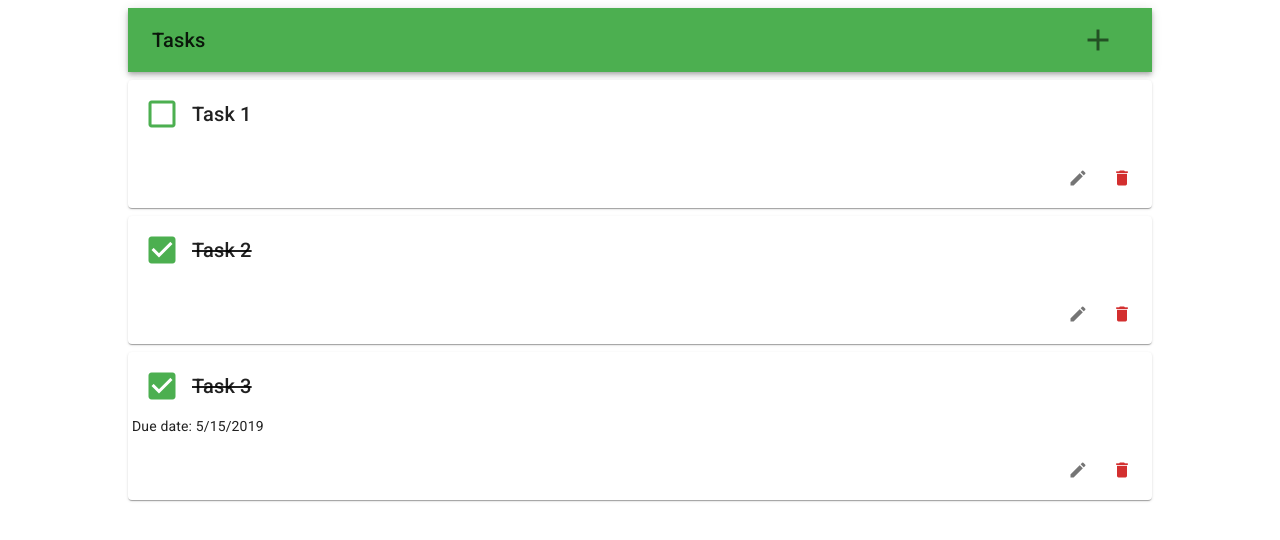
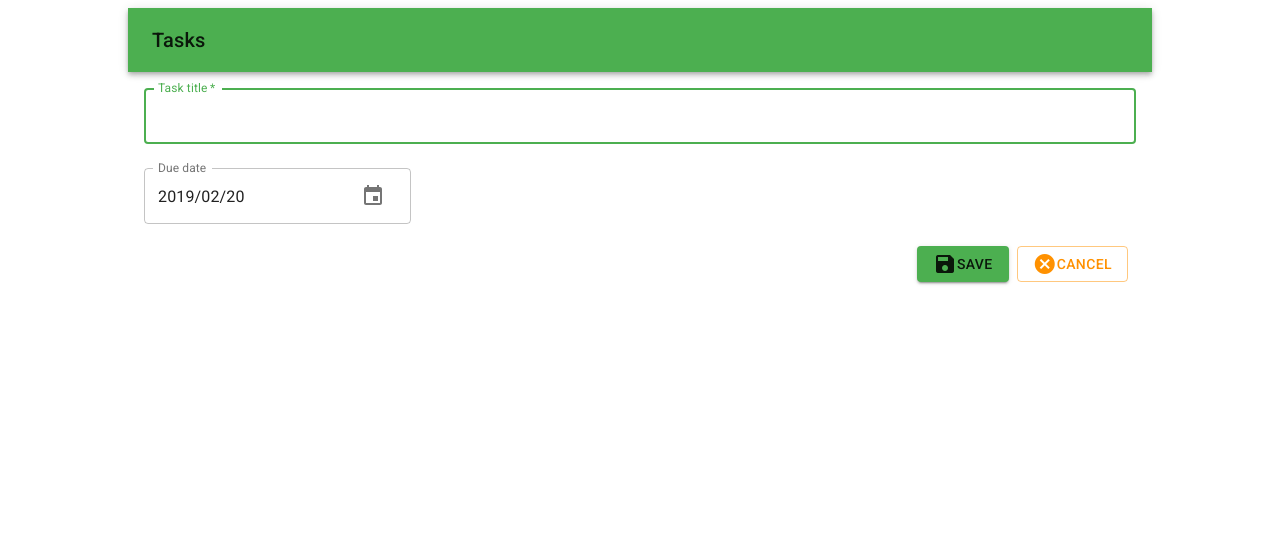
Before and after one commit to Gveir/todo-list-excercise, a React (Create React App) app in the folder react/client/: page /new in a window 1280 px wide. Shown: the top 540 px of the page. Built offline with nearby package versions, Linux system fonts and the light colour scheme.

Commit message:
Added screen for creating new tasks

```diff
--- a/react/client/package.json
+++ b/react/client/package.json
@@ -3,11 +3,16 @@
   "version": "0.1.0",
   "private": true,
   "dependencies": {
+    "@date-io/moment": "^1.3.9",
     "@material-ui/core": "^4.4.0",
+    "@material-ui/pickers": "^3.2.4",
+    "history": "^4.9.0",
     "lodash": "^4.17.15",
+    "moment": "^2.24.0",
     "react": "^16.9.0",
     "react-dom": "^16.9.0",
     "react-redux": "^7.1.1",
+    "react-router-dom": "^5.0.1",
     "react-scripts": "^3.1.1",
     "recompose": "^0.30.0",
     "redux": "^4.0.4"
--- a/react/client/src/components/App.js
+++ b/react/client/src/components/App.js
@@ -1,49 +1,44 @@
 import React from 'react';
+import { Router, Route } from 'react-router-dom';
+import MomentUtils from '@date-io/moment';
+
 import { withStyles } from '@material-ui/core/styles';
-import AppBar from '@material-ui/core/AppBar';
-import Icon from '@material-ui/core/Icon';
-import IconButton from '@material-ui/core/IconButton';
-import Toolbar from '@material-ui/core/Toolbar';
-import Typography from '@material-ui/core/Typography';
 import { ThemeProvider } from '@material-ui/styles';
 import { createMuiTheme } from '@material-ui/core/styles';
 import green from '@material-ui/core/colors/green';
+import orange from '@material-ui/core/colors/orange';
+import { MuiPickersUtilsProvider } from '@material-ui/pickers';
 
-import TaskList from './TaskList';
+import history from '../history';
+import ApplicationBar from './ApplicationBar';
+import TaskList from './tasks/TaskList';
+import TaskCreate from './tasks/TaskCreate';
 
 const styles = () => ({
   root: {
     maxWidth: 1024,
     margin: 'auto'
-  },
-  title: {
-    flexGrow: 1
   }
 });
 
 const theme = createMuiTheme({
   palette: {
     primary: green,
-    secondary: green
+    secondary: orange
   }
 });
 
-const App = props => {
-  const { classes } = props;
+const App = ({ classes }) => {
   return (
     <div className={classes.root}>
       <ThemeProvider theme={theme}>
-        <AppBar position="static">
-          <Toolbar>
-            <Typography variant="h6" color="inherit" className={classes.title}>
-              Tasks
-            </Typography>
-            <IconButton color="error">
-              <Icon fontSize="large">add</Icon>
-            </IconButton>
-          </Toolbar>
-        </AppBar>
-        <TaskList />
+        <MuiPickersUtilsProvider utils={MomentUtils}>
+          <Router history={history}>
+            <Route path="/" component={ApplicationBar} />
+            <Route path="/" exact component={TaskList} />
+            <Route path="/new" exact component={TaskCreate} />
+          </Router>
+        </MuiPickersUtilsProvider>
       </ThemeProvider>
     </div>
   );
--- /dev/null
+++ b/react/client/src/components/ApplicationBar.js
@@ -0,0 +1,41 @@
+import React from 'react';
+import { withStyles } from '@material-ui/core/styles';
+import {
+  AppBar,
+  Icon,
+  IconButton,
+  Link,
+  Toolbar,
+  Typography
+} from '@material-ui/core';
+
+const styles = () => ({
+  title: {
+    flexGrow: 1
+  }
+});
+
+const renderAddButton = () => {
+  return (
+    <IconButton color="inherit" href="/new">
+      <Icon fontSize="large">add</Icon>
+    </IconButton>
+  );
+};
+
+const ApplicationBar = ({ classes, location }) => {
+  return (
+    <AppBar position="static">
+      <Toolbar>
+        <Typography variant="h6" color="inherit" className={classes.title}>
+          <Link href="/" color="inherit">
+            Tasks
+          </Link>
+        </Typography>
+        {location.pathname !== '/new' && renderAddButton()}
+      </Toolbar>
+    </AppBar>
+  );
+};
+
+export default withStyles(styles)(ApplicationBar);
--- a/react/client/src/components/TaskCard.js
+++ b/react/client/src/components/tasks/TaskCard.js
@@ -2,23 +2,25 @@ import React from 'react';
 import { withStyles } from '@material-ui/core/styles';
 import { connect } from 'react-redux';
 import compose from 'recompose/compose';
-import Card from '@material-ui/core/Card';
-import CardActions from '@material-ui/core/CardActions';
-import CardContent from '@material-ui/core/CardContent';
-import Grid from '@material-ui/core/Grid';
-import Icon from '@material-ui/core/Icon';
-import IconButton from '@material-ui/core/IconButton';
-import Typography from '@material-ui/core/Typography';
+import {
+  Card,
+  CardActions,
+  CardContent,
+  Grid,
+  Icon,
+  IconButton,
+  Typography
+} from '@material-ui/core';
 import red from '@material-ui/core/colors/red';
 
-import { toggleComplete, deleteTask } from '../actions';
+import { toggleComplete, deleteTask } from '../../actions';
 
-const styles = () => ({
+const styles = theme => ({
   card: {
-    margin: '8px 0'
+    marginTop: theme.spacing(2)
   },
   cardContent: {
-    padding: '4px'
+    padding: theme.spacing(1)
   },
   titleCompleted: {
     textDecoration: 'line-through'
--- /dev/null
+++ b/react/client/src/components/tasks/TaskCreate.js
@@ -0,0 +1,69 @@
+import React from 'react';
+import { makeStyles } from '@material-ui/core/styles';
+import { Button, Grid, Icon, TextField, Toolbar } from '@material-ui/core';
+import { KeyboardDatePicker } from '@material-ui/pickers';
+
+const useStyles = makeStyles(theme => ({
+  container: {
+    display: 'flex',
+    flexWrap: 'wrap',
+    paddingLeft: theme.spacing(2),
+    paddingRight: theme.spacing(2)
+  },
+  button: {
+    marginLeft: theme.spacing(1)
+  }
+}));
+
+const TaskCreate = () => {
+  const classes = useStyles();
+  return (
+    <React.Fragment>
+      <form className={classes.container} noValidate autoComplete="off">
+        <TextField
+          autoFocus
+          fullWidth
+          id="title"
+          label="Task title"
+          margin="normal"
+          required
+          variant="outlined"
+        />
+        <KeyboardDatePicker
+          clearable
+          format="YYYY/MM/DD"
+          id="due-date"
+          inputVariant="outlined"
+          KeyboardButtonProps={{
+            'aria-label': 'change date'
+          }}
+          label="Due date"
+          margin="normal"
+        />
+      </form>
+      <Toolbar>
+        <Grid container direction="row" justify="flex-end" spacing={0}>
+          <Button
+            className={classes.button}
+            color="primary"
+            id="save"
+            variant="contained"
+          >
+            <Icon>save</Icon>Save
+          </Button>
+          <Button
+            className={classes.button}
+            color="secondary"
+            href="/"
+            id="cancel"
+            variant="outlined"
+          >
+            <Icon>cancel</Icon>Cancel
+          </Button>
+        </Grid>
+      </Toolbar>
+    </React.Fragment>
+  );
+};
+
+export default TaskCreate;
--- a/react/client/src/components/TaskList.js
+++ b/react/client/src/components/tasks/TaskList.js
@@ -1,7 +1,7 @@
 import React from 'react';
 import { connect } from 'react-redux';
 
-import { fetchTasks } from '../actions';
+import { fetchTasks } from '../../actions';
 import TaskCard from './TaskCard';
 
 class TaskList extends React.Component {
--- /dev/null
+++ b/react/client/src/history.js
@@ -0,0 +1 @@
+export default require('history').createBrowserHistory();
```
Also changed, not shown: 1 other file (tests, documents, lock files or other folders).
